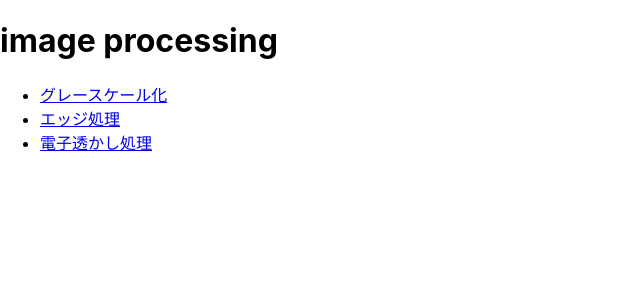
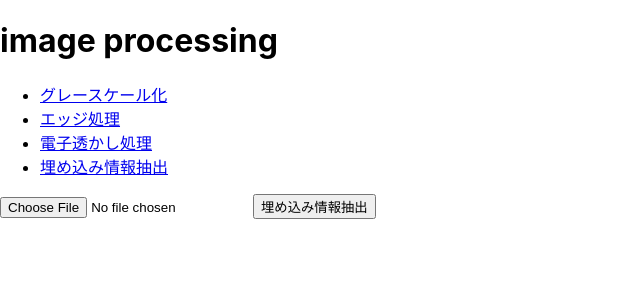
Before and after one commit to kasai27/image_processing_frontend, a React (Create React App) app: page /detection in a window 1280 px wide. Shown: the top 300 px of the page, without its empty margins (0-640 px from the left). Built offline with nearby package versions, Linux system fonts and the light colour scheme.

Commit message:
埋め込んだ情報を抽出するページ追加

```diff
--- a/src/App.jsx
+++ b/src/App.jsx
@@ -6,6 +6,7 @@ import { Header } from "./components/Header";
 import Grayscale from "./components/Grayscale";
 import Laplacian from "./components/Laplacian";
 import Watermark from "./components/Watermark";
+import Detection from "./components/Detection";
 
 function App() {
 
@@ -17,6 +18,7 @@ function App() {
           <Route path="/grayscale" element={ <Grayscale /> }/>
           <Route path="/laplacian" element={ <Laplacian /> }/>
           <Route path="/watermark" element={ <Watermark /> }/>
+          <Route path="/detection" element={ <Detection /> }/>
         </Routes>
       </div>
     </Router>
--- /dev/null
+++ b/src/components/Detection.js
@@ -0,0 +1,50 @@
+import React, { useState } from "react";
+import axios from "axios";
+
+const Detection = () => {
+    // 選択された元の画像ファイルと抽出したテキストを管理するための状態
+    const [selectedFile, setSelectedFile] = useState(null);
+    const [text, setText] = useState(null);
+
+    // FastAPIのURL
+    const url_detection = "http://127.0.0.1:8000/detection/";
+
+    // 画像ファイルをセット
+    const handleFileChange = (e) => {
+        setSelectedFile(e.target.files[0]);
+    };
+
+    const handleDetection = async () => {
+        if (selectedFile) {
+            const formData = new FormData();
+            formData.append('file', selectedFile);
+
+            try {
+                const response = await axios.post(url_detection, formData);
+                setText(response.data.result_text);
+            } catch (error) {
+                console.error(error);
+            }
+        }
+    };
+
+    return (
+        <div>
+            {/* 画像ファイルの選択用の入力フィールド */}
+            <input type="file" onChange={handleFileChange} />
+
+            {/* 変換ボタン */}
+            <button onClick={handleDetection}>埋め込み情報抽出</button>
+
+            {/* 変換後の画像の表示 */}
+            {text && (
+              <div>
+                <p>text extract!!</p>
+                <p>{text}</p>
+              </div>
+            )}
+        </div>
+    )
+}
+
+export default Detection
--- a/src/components/Header.js
+++ b/src/components/Header.js
@@ -18,6 +18,9 @@ export const Header = () => {
                 <li>
                     <Link to="/watermark">電子透かし処理</Link>
                 </li>
+                <li>
+                    <Link to="/detection">埋め込み情報抽出</Link>
+                </li>
             </ul>
         </nav>
     </header>
```
Also changed, not shown: src/components/Watermark.js (+1 -1 lines).
